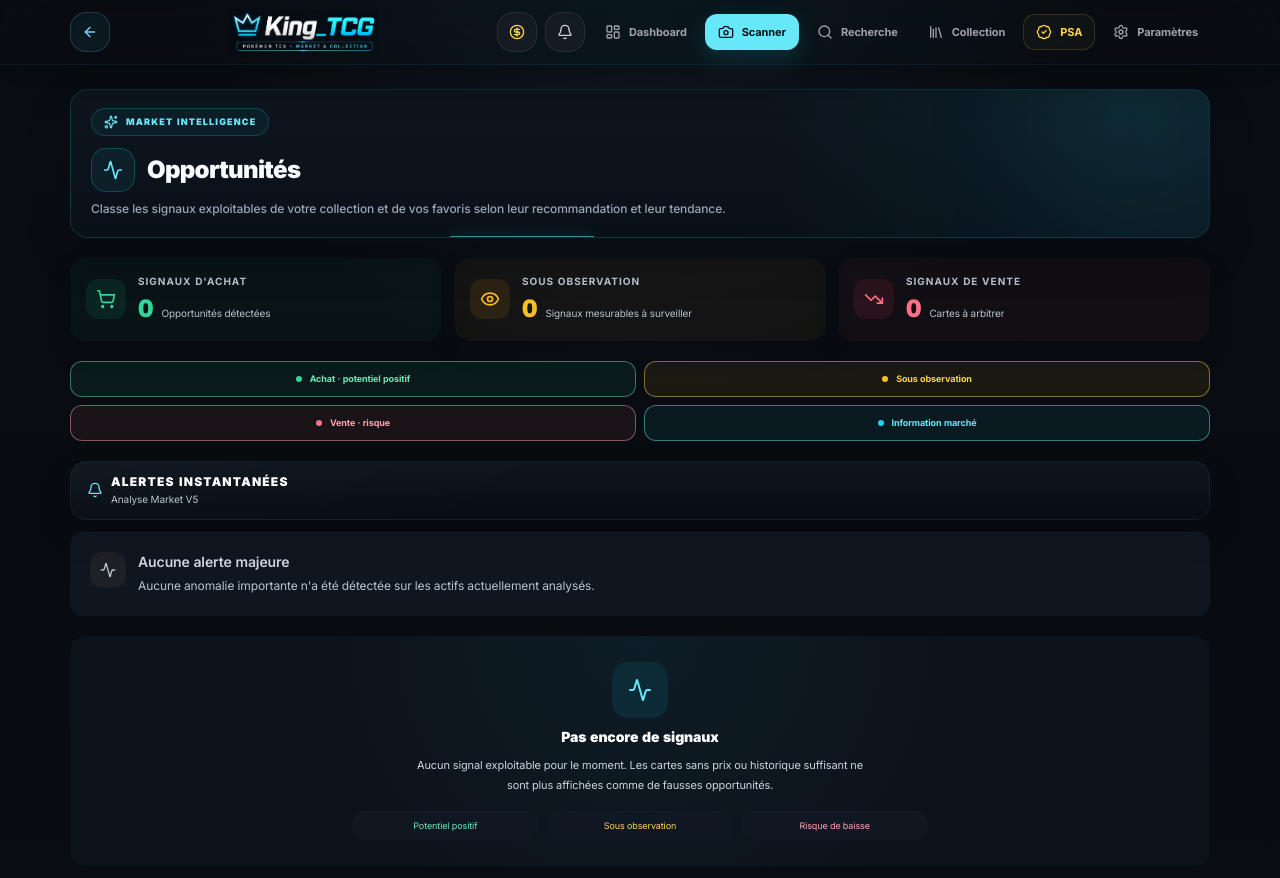
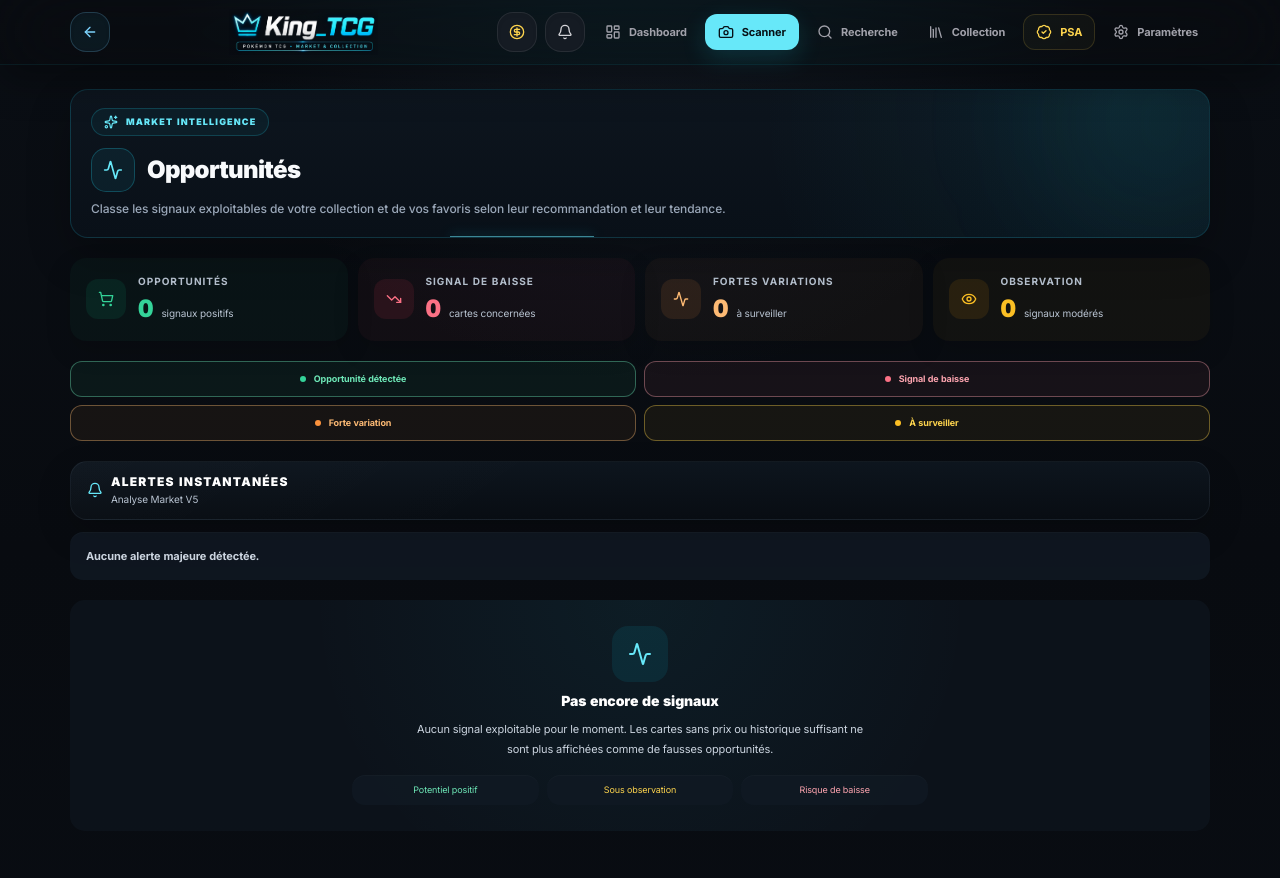
Before and after one commit to dylangdm1-dotcom/King_TcgV1, a Next.js app: page /opportunity in a window 1280 px wide. Shown: the top 878 px of the page. Built offline with nearby package versions, Linux system fonts and the light colour scheme.

Commit message:
Update page.tsx

```diff
--- a/app/opportunity/page.tsx
+++ b/app/opportunity/page.tsx
@@ -175,6 +175,22 @@ export default function OpportunityPage() {
     (opportunity) => opportunity.recommendation === "SELL"
   );
 
+  const strongVariation = hold
+    .filter((opportunity) => Math.abs(opportunity.trend) >= 5)
+    .sort((a, b) => Math.abs(b.trend) - Math.abs(a.trend));
+
+  const watch = hold
+    .filter((opportunity) => Math.abs(opportunity.trend) < 5)
+    .sort((a, b) => b.score - a.score);
+
+  const sortedBuy = [...buy].sort(
+    (a, b) => b.score - a.score || Math.abs(b.trend) - Math.abs(a.trend)
+  );
+
+  const sortedSell = [...sell].sort(
+    (a, b) => Math.abs(b.trend) - Math.abs(a.trend) || b.score - a.score
+  );
+
   return (
     <>
       <Navbar />
@@ -206,48 +222,55 @@ export default function OpportunityPage() {
             </div>
           </section>
 
-          {/* SUMMARY */}
-          <section className="grid grid-cols-1 gap-3 sm:grid-cols-3">
-
+          {/* SUMMARY — synthèse compacte pour les grosses collections */}
+          <section className="grid grid-cols-2 gap-2.5 lg:grid-cols-4">
             <SummaryCard
-              icon={<ShoppingCart className="h-5 w-5" />}
-              label="Signaux d'achat"
-              value={buy.length}
-              description="Opportunités détectées"
+              icon={<ShoppingCart className="h-4 w-4" />}
+              label="Opportunités"
+              value={sortedBuy.length}
+              description="signaux positifs"
               className="border-emerald-500/10 bg-emerald-500/[0.035]"
               iconClass="bg-emerald-500/10 text-emerald-400"
               valueClass="text-emerald-400"
             />
 
             <SummaryCard
-              icon={<Eye className="h-5 w-5" />}
-              label="Sous observation"
-              value={hold.length}
-              description="Signaux mesurables à surveiller"
-              className="border-amber-500/10 bg-amber-500/[0.035]"
-              iconClass="bg-amber-500/10 text-amber-400"
-              valueClass="text-amber-400"
-            />
-
-            <SummaryCard
-              icon={<TrendingDown className="h-5 w-5" />}
-              label="Signaux de vente"
-              value={sell.length}
-              description="Cartes à arbitrer"
+              icon={<TrendingDown className="h-4 w-4" />}
+              label="Signal de baisse"
+              value={sortedSell.length}
+              description="cartes concernées"
               className="border-rose-500/10 bg-rose-500/[0.035]"
               iconClass="bg-rose-500/10 text-rose-400"
               valueClass="text-rose-400"
             />
 
+            <SummaryCard
+              icon={<Activity className="h-4 w-4" />}
+              label="Fortes variations"
+              value={strongVariation.length}
+              description="à surveiller"
+              className="border-orange-400/10 bg-orange-400/[0.035]"
+              iconClass="bg-orange-400/10 text-orange-300"
+              valueClass="text-orange-300"
+            />
+
+            <SummaryCard
+              icon={<Eye className="h-4 w-4" />}
+              label="Observation"
+              value={watch.length}
+              description="signaux modérés"
+              className="border-amber-500/10 bg-amber-500/[0.035]"
+              iconClass="bg-amber-500/10 text-amber-400"
+              valueClass="text-amber-400"
+            />
           </section>
-
 
           {/* LÉGENDE COULEURS */}
           <section className="grid grid-cols-2 gap-2 text-[9px] font-bold">
-            <span className="flex min-h-9 items-center justify-center gap-2 rounded-xl border border-emerald-300/[0.46] bg-emerald-400/[0.07] px-2.5 text-center text-emerald-300"><span className="h-1.5 w-1.5 shrink-0 rounded-full bg-emerald-400" />Achat · potentiel positif</span>
-            <span className="flex min-h-9 items-center justify-center gap-2 rounded-xl border border-amber-300/[0.46] bg-amber-400/[0.07] px-2.5 text-center text-amber-300"><span className="h-1.5 w-1.5 shrink-0 rounded-full bg-amber-400" />Sous observation</span>
-            <span className="flex min-h-9 items-center justify-center gap-2 rounded-xl border border-rose-300/[0.46] bg-rose-400/[0.07] px-2.5 text-center text-rose-300"><span className="h-1.5 w-1.5 shrink-0 rounded-full bg-rose-400" />Vente · risque</span>
-            <span className="flex min-h-9 items-center justify-center gap-2 rounded-xl border border-cyan-300/[0.46] bg-cyan-400/[0.07] px-2.5 text-center text-cyan-300"><span className="h-1.5 w-1.5 shrink-0 rounded-full bg-cyan-400" />Information marché</span>
+            <span className="flex min-h-9 items-center justify-center gap-2 rounded-xl border border-emerald-300/[0.38] bg-emerald-400/[0.06] px-2.5 text-center text-emerald-300"><span className="h-1.5 w-1.5 shrink-0 rounded-full bg-emerald-400" />Opportunité détectée</span>
+            <span className="flex min-h-9 items-center justify-center gap-2 rounded-xl border border-rose-300/[0.38] bg-rose-400/[0.06] px-2.5 text-center text-rose-300"><span className="h-1.5 w-1.5 shrink-0 rounded-full bg-rose-400" />Signal de baisse</span>
+            <span className="flex min-h-9 items-center justify-center gap-2 rounded-xl border border-orange-300/[0.38] bg-orange-400/[0.06] px-2.5 text-center text-orange-300"><span className="h-1.5 w-1.5 shrink-0 rounded-full bg-orange-400" />Forte variation</span>
+            <span className="flex min-h-9 items-center justify-center gap-2 rounded-xl border border-amber-300/[0.38] bg-amber-400/[0.06] px-2.5 text-center text-amber-300"><span className="h-1.5 w-1.5 shrink-0 rounded-full bg-amber-400" />À surveiller</span>
           </section>
 
           {/* ALERTES */}
@@ -267,120 +290,55 @@ export default function OpportunityPage() {
             </div>
 
             {alerts.length === 0 ? (
-              <div className="kt-subpanel p-5">
-                <div className="flex items-start gap-3">
-                  <div className="flex h-9 w-9 shrink-0 items-center justify-center rounded-xl bg-zinc-800/60 text-zinc-200">
-                    <Activity className="h-4 w-4" />
-                  </div>
-
-                  <div>
-                    <p className="text-sm font-semibold text-zinc-300">
-                      Aucune alerte majeure
-                    </p>
-
-                    <p className="mt-1 text-xs leading-5 text-zinc-200">
-                      Aucune anomalie importante n&apos;a été détectée
-                      sur les actifs actuellement analysés.
-                    </p>
-                  </div>
-                </div>
+              <div className="kt-subpanel p-4">
+                <p className="text-[11px] font-bold text-zinc-300">Aucune alerte majeure détectée.</p>
               </div>
             ) : (
-              <div className="space-y-2">
-                {alerts.map((alert, index) => {
-                  const alertStyles =
-                    alert.type === "BUY"
-                      ? "border-emerald-500/20 bg-emerald-500/[0.06] text-emerald-400"
-                      : alert.type === "SELL"
-                        ? "border-rose-500/20 bg-rose-500/[0.06] text-rose-400"
-                        : "border-amber-500/20 bg-amber-500/[0.06] text-amber-400";
-
-                  return (
-                    <div
-                      key={`${alert.type}-${index}`}
-                      className={`rounded-[15px] border p-3.5 shadow-[0_12px_30px_rgba(0,0,0,.16)] sm:p-4 ${alertStyles}`}
-                    >
-                      <div className="flex items-start gap-3">
-                        <div className="mt-0.5 shrink-0">
-                          {alert.type === "BUY" ? (
-                            <ArrowUpRight className="h-4 w-4" />
-                          ) : alert.type === "SELL" ? (
-                            <ArrowDownRight className="h-4 w-4" />
-                          ) : (
-                            <Activity className="h-4 w-4" />
-                          )}
-                        </div>
-
-                        <p className="min-w-0 text-xs font-semibold leading-5 sm:text-sm">
-                          {alert.message}
-                        </p>
-                      </div>
-                    </div>
-                  );
-                })}
-              </div>
+              <CompactInstantAlerts alerts={alerts} />
             )}
           </section>
 
-          {/* OPPORTUNITÉS */}
-          <div className="space-y-7">
+          {/* OPPORTUNITÉS — groupes compacts, détails à la demande */}
+          <div className="space-y-4">
+            {sortedBuy.length > 0 ? (
+              <CompactOpportunityGroup
+                title="Opportunités détectées"
+                subtitle="Meilleurs signaux positifs"
+                items={sortedBuy}
+                tone="emerald"
+                icon="up"
+              />
+            ) : null}
 
-            {/* BUY */}
-            {buy.length > 0 && (
-              <OpportunitySection
-                title="Signaux d'achat"
-                subtitle="Cartes présentant les meilleures opportunités"
-                color="emerald"
-                dotClass="bg-emerald-500"
-              >
-                {buy.map((op) => (
-                  <OpportunityCard
-                    key={op.id}
-                    op={op}
-                    borderClass="border-emerald-500/20"
-                    scoreClass="text-emerald-400 bg-emerald-500/[0.07] border-emerald-500/15"
+            {sortedSell.length > 0 ? (
+              <CompactOpportunityGroup
+                title="Cartes en signal de baisse"
+                subtitle="Les baisses les plus marquées en premier"
+                items={sortedSell}
+                tone="rose"
+                icon="down"
               />
-                ))}
-              </OpportunitySection>
-            )}
+            ) : null}
 
-            {/* HOLD */}
-            {hold.length > 0 && (
-              <OpportunitySection
-                title="Sous observation"
-                subtitle="Cartes avec un signal marché réel, mais sans décision forte"
-                color="amber"
-                dotClass="bg-amber-500"
-              >
-                {hold.map((op) => (
-                  <OpportunityCard
-                    key={op.id}
-                    op={op}
-                    borderClass="border-amber-500/10"
-                    scoreClass="text-amber-400 bg-amber-500/[0.07] border-amber-500/15"
+            {strongVariation.length > 0 ? (
+              <CompactOpportunityGroup
+                title="Cartes à fortes variations"
+                subtitle="Prix très mobiles, à contrôler avant décision"
+                items={strongVariation}
+                tone="orange"
+                icon="activity"
               />
-                ))}
-              </OpportunitySection>
-            )}
+            ) : null}
 
-            {/* SELL */}
-            {sell.length > 0 && (
-              <OpportunitySection
-                title="Signaux de vente"
-                subtitle="Cartes présentant un signal de sortie"
-                color="rose"
-                dotClass="bg-rose-500"
-              >
-                {sell.map((op) => (
-                  <OpportunityCard
-                    key={op.id}
-                    op={op}
-                    borderClass="border-rose-500/20"
-                    scoreClass="text-rose-400 bg-rose-500/[0.07] border-rose-500/15"
+            {watch.length > 0 ? (
+              <CompactOpportunityGroup
+                title="Cartes à surveiller"
+                subtitle="Signaux mesurables mais encore modérés"
+                items={watch}
+                tone="amber"
+                icon="eye"
               />
-                ))}
-              </OpportunitySection>
-            )}
+            ) : null}
 
             {/* EMPTY */}
             {opportunities.length === 0 && (
@@ -459,50 +417,174 @@ function SummaryCard({
   );
 }
 
-function OpportunitySection({
+function CompactInstantAlerts({
+  alerts,
+}: {
+  alerts: ReturnType<typeof getAlerts>;
+}) {
+  const [showAll, setShowAll] = useState(false);
+  const sorted = [...alerts].sort((a, b) => {
+    const rank = (type: string) => type === "SELL" ? 0 : type === "BUY" ? 1 : 2;
+    return rank(a.type) - rank(b.type);
+  });
+  const visible = showAll ? sorted : sorted.slice(0, 5);
+
+  return (
+    <div className="rounded-[16px] border border-cyan-300/10 bg-cyan-400/[0.025] p-3">
+      <div className="space-y-1.5">
+        {visible.map((alert, index) => {
+          const tone =
+            alert.type === "SELL"
+              ? "text-rose-300"
+              : alert.type === "BUY"
+                ? "text-emerald-300"
+                : "text-amber-300";
+          return (
+            <div key={`${alert.type}-${index}`} className="flex items-start gap-2 rounded-lg border border-white/[0.05] bg-black/10 px-2.5 py-2">
+              {alert.type === "SELL" ? (
+                <ArrowDownRight className="mt-0.5 h-3.5 w-3.5 shrink-0 text-rose-300" />
+              ) : alert.type === "BUY" ? (
+                <ArrowUpRight className="mt-0.5 h-3.5 w-3.5 shrink-0 text-emerald-300" />
+              ) : (
+                <Activity className="mt-0.5 h-3.5 w-3.5 shrink-0 text-amber-300" />
+              )}
+              <p className={`min-w-0 text-[10px] font-bold leading-4 ${tone}`}>{alert.message}</p>
+            </div>
+          );
+        })}
+      </div>
+      {sorted.length > 5 ? (
+        <button
+          type="button"
+          onClick={() => setShowAll((value) => !value)}
+          className="mt-2 flex w-full items-center justify-center gap-1 rounded-lg border border-white/[0.06] bg-white/[0.02] py-1.5 text-[9px] font-black text-zinc-300"
+        >
+          {showAll ? "Réduire" : `Voir les ${sorted.length - 5} autres`}
+          <ChevronDown className={`h-3 w-3 transition ${showAll ? "rotate-180" : ""}`} />
+        </button>
+      ) : null}
+    </div>
+  );
+}
+
+function CompactOpportunityGroup({
   title,
   subtitle,
-  children,
-  color,
-  dotClass,
+  items,
+  tone,
+  icon,
 }: {
   title: string;
   subtitle: string;
-  children: React.ReactNode;
-  color: "emerald" | "amber" | "rose";
-  dotClass: string;
+  items: Opportunity[];
+  tone: "emerald" | "rose" | "orange" | "amber";
+  icon: "up" | "down" | "activity" | "eye";
 }) {
-  const titleClass =
-    color === "emerald"
-      ? "text-emerald-400"
-      : color === "amber"
-        ? "text-amber-400"
-        : "text-rose-400";
+  const [showAll, setShowAll] = useState(false);
+  const [expandedId, setExpandedId] = useState<string | null>(null);
+  const visible = showAll ? items : items.slice(0, 5);
+
+  const toneClasses = {
+    emerald: {
+      border: "border-emerald-300/16",
+      bg: "bg-emerald-400/[0.025]",
+      text: "text-emerald-300",
+      row: "border-emerald-300/10",
+      score: "text-emerald-300 bg-emerald-400/[0.06] border-emerald-300/15",
+    },
+    rose: {
+      border: "border-rose-300/16",
+      bg: "bg-rose-400/[0.025]",
+      text: "text-rose-300",
+      row: "border-rose-300/10",
+      score: "text-rose-300 bg-rose-400/[0.06] border-rose-300/15",
+    },
+    orange: {
+      border: "border-orange-300/16",
+      bg: "bg-orange-400/[0.025]",
+      text: "text-orange-300",
+      row: "border-orange-300/10",
+      score: "text-orange-300 bg-orange-400/[0.06] border-orange-300/15",
+    },
+    amber: {
+      border: "border-amber-300/16",
+      bg: "bg-amber-400/[0.025]",
+      text: "text-amber-300",
+      row: "border-amber-300/10",
+      score: "text-amber-300 bg-amber-400/[0.06] border-amber-300/15",
+    },
+  }[tone];
+
+  const Icon =
+    icon === "up"
+      ? TrendingUp
+      : icon === "down"
+        ? TrendingDown
+        : icon === "eye"
+          ? Eye
+          : Activity;
 
   return (
-    <section className="space-y-3">
-      <div className="flex items-start gap-2 border-b border-white/[0.055] pb-2.5">
-        <span
-          className={`mt-1.5 h-2 w-2 shrink-0 rounded-full ${dotClass} ${
-            color !== "amber" ? "animate-pulse" : ""
-          }`}
-        />
-
+    <section className={`overflow-hidden rounded-[18px] border ${toneClasses.border} ${toneClasses.bg}`}>
+      <div className="flex items-center justify-between gap-3 px-3.5 py-3">
+        <div className="flex min-w-0 items-center gap-2">
+          <Icon className={`h-4 w-4 shrink-0 ${toneClasses.text}`} />
           <div className="min-w-0">
-          <h2
-            className={`text-[11px] font-black uppercase tracking-[0.12em] ${titleClass}`}
-          >
+            <h2 className={`text-[10px] font-black uppercase tracking-[0.11em] ${toneClasses.text}`}>
               {title}
             </h2>
-
-          <p className="mt-1 text-[10px] leading-4 text-zinc-200">
-            {subtitle}
-          </p>
+            <p className="mt-0.5 truncate text-[9px] text-zinc-400">{subtitle}</p>
           </div>
         </div>
+        <span className={`shrink-0 rounded-full border px-2 py-1 text-[9px] font-black ${toneClasses.score}`}>
+          {items.length}
+        </span>
+      </div>
 
-      <div className="grid grid-cols-1 gap-3 md:grid-cols-2 xl:grid-cols-3">
-        {children}
+      <div className="border-t border-white/[0.05] p-2">
+        {visible.map((op) => {
+          const trendClass =
+            op.trend > 0 ? "text-emerald-300" : op.trend < 0 ? "text-rose-300" : "text-zinc-300";
+          const isOpen = expandedId === op.id;
+          return (
+            <div key={op.id} className={`border-b last:border-b-0 ${toneClasses.row}`}>
+              <button
+                type="button"
+                onClick={() => setExpandedId((current) => current === op.id ? null : op.id)}
+                className="flex w-full items-center gap-2 px-2 py-2 text-left"
+              >
+                <span className={`min-w-0 flex-1 truncate text-[10px] font-black ${toneClasses.text}`}>
+                  {op.name}
+                  {op.number ? <span className="ml-1 text-[9px] font-bold text-zinc-400">#{op.number}</span> : null}
+                </span>
+                <span className={`shrink-0 text-[10px] font-black tabular-nums ${trendClass}`}>
+                  {op.trend > 0 ? "+" : ""}{op.trend.toFixed(1)} %
+                </span>
+                <ChevronDown className={`h-3 w-3 shrink-0 text-zinc-500 transition ${isOpen ? "rotate-180" : ""}`} />
+              </button>
+              {isOpen ? (
+                <div className="px-1 pb-2">
+                  <OpportunityCard
+                    op={op}
+                    borderClass={toneClasses.border}
+                    scoreClass={toneClasses.score}
+                  />
+                </div>
+              ) : null}
+            </div>
+          );
+        })}
+
+        {items.length > 5 ? (
+          <button
+            type="button"
+            onClick={() => setShowAll((value) => !value)}
+            className="mt-1 flex w-full items-center justify-center gap-1 rounded-lg border border-white/[0.05] bg-white/[0.02] py-1.5 text-[9px] font-black text-zinc-300"
+          >
+            {showAll ? "Réduire la liste" : `Voir les ${items.length - 5} autres`}
+            <ChevronDown className={`h-3 w-3 transition ${showAll ? "rotate-180" : ""}`} />
+          </button>
+        ) : null}
       </div>
     </section>
   );
```
Lines whose indentation alone changed are shown as unchanged.
